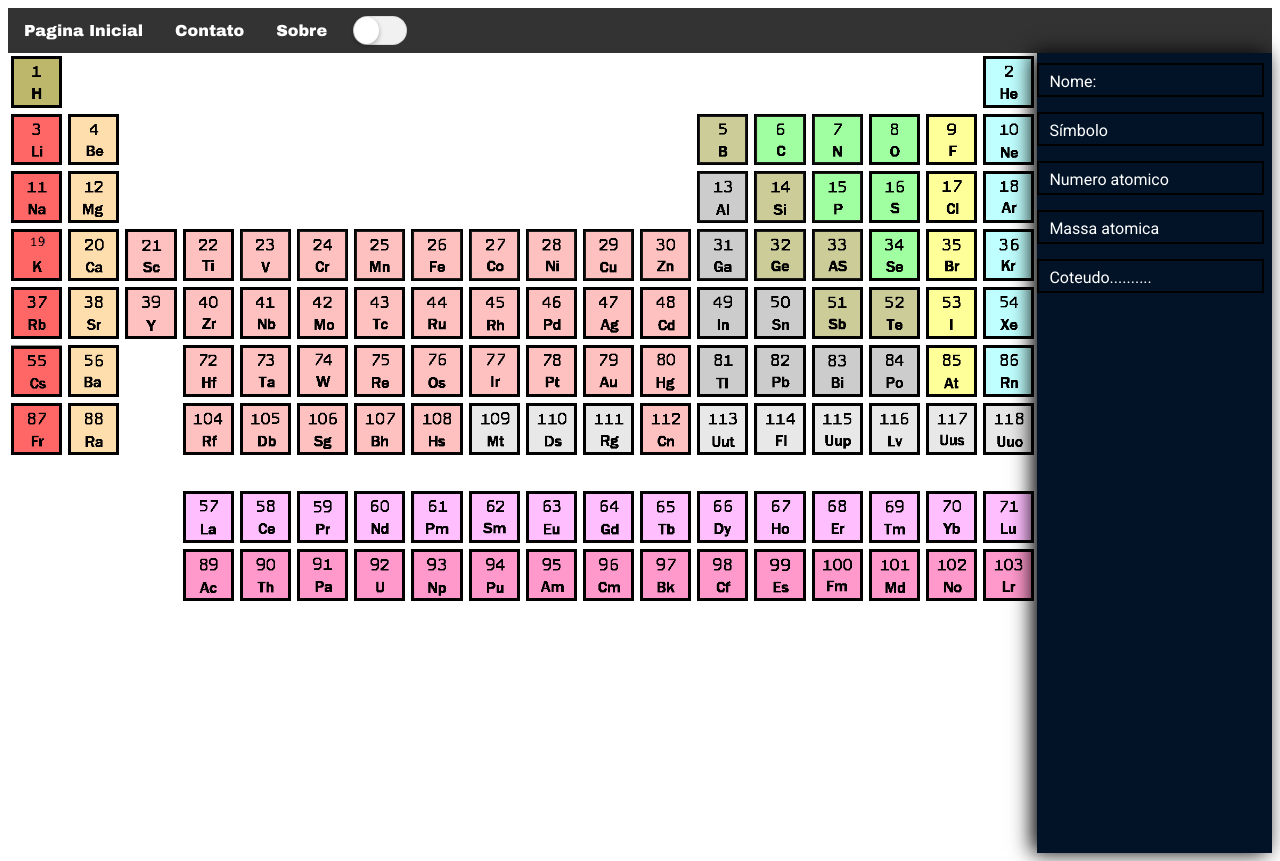
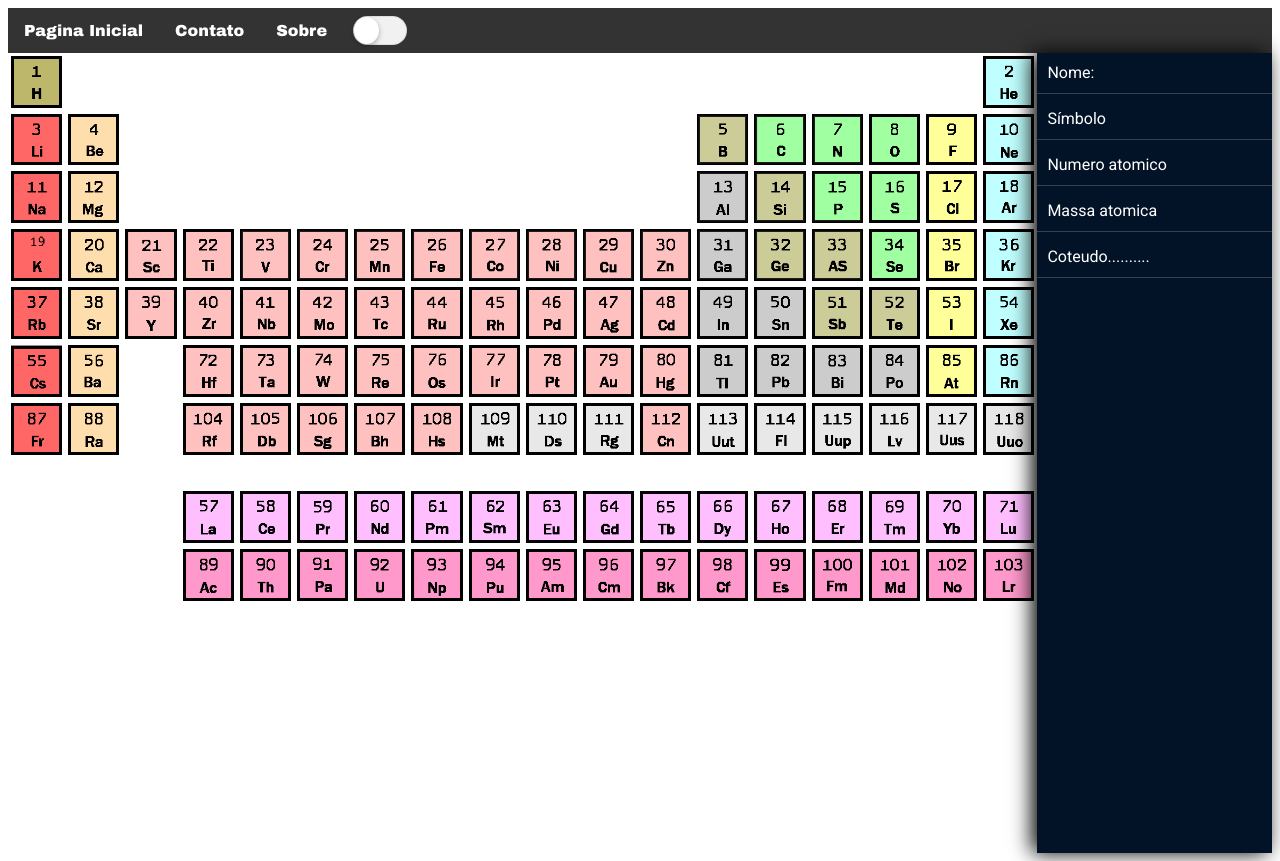
Before and after one commit to JacksonFagundes2007/Chemistry-in-Society, a plain HTML site: page table.html in a window 1280 px wide. Drawn offline with Linux system fonts and the light colour scheme.

Commit message:
Update box.css
part 2

```diff
--- a/css/box.css
+++ b/css/box.css
@@ -14,13 +14,15 @@
 .div-separation {
     margin: 10px 0 15px 0; /* top, right, bottom, left */
     display: block;
-    max-width: 95%;
-    background-color: ;
+    max-width: 100;
     height: 30px;
-    border: black 2px solid;
+    border-top-color: rgb(255, 0, 0);
+    border-bottom: 1px solid rgba(255, 255, 255,.2);
+    border-left: hidden;
+    border-right: hidden;
 }
 
 .div-separation > p {
+    margin-top: 10px;
     margin-left: 10px;
-    transform: translateY(-50%);
 }
```
